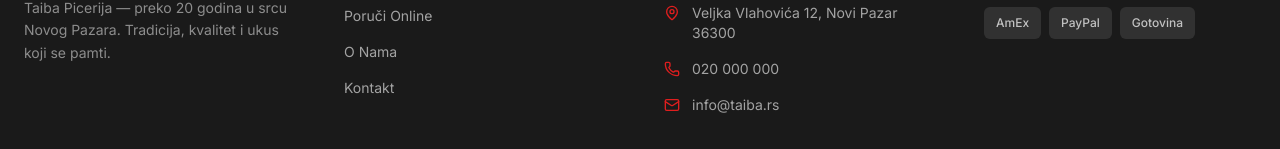
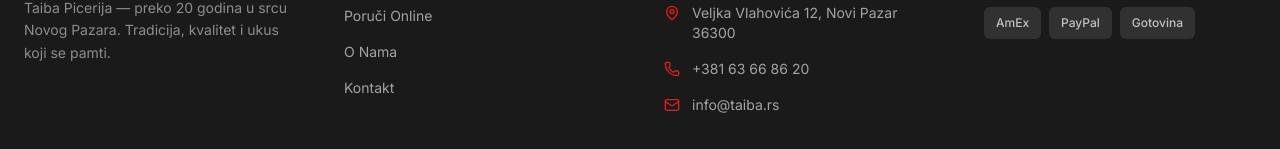
Before and after one commit to luckybbbbbb/taiba-picerija, a Next.js app: page / in a window 1280 px wide. Shown: the part 4051-4200 px from the top of the page. Built offline with nearby package versions, Linux system fonts and the light colour scheme; a web font is replaced by a local one.

Commit message:
Ažuriran broj telefona svuda: +381 63 66 86 20

```diff
--- a/components/footer.tsx
+++ b/components/footer.tsx
@@ -77,8 +77,8 @@ export function Footer() {
               </li>
               <li className="flex items-start gap-3">
                 <Phone className="w-4 h-4 text-taiba-red flex-shrink-0 mt-0.5" />
-                <a href="tel:+381000000000" className="text-taiba-white/60 text-sm hover:text-taiba-red transition-colors">
-                  {"020 000 000"}
+                <a href="tel:+381636686820" className="text-taiba-white/60 text-sm hover:text-taiba-red transition-colors">
+                  {"+381 63 66 86 20"}
                 </a>
               </li>
               <li className="flex items-start gap-3">
--- a/components/navbar.tsx
+++ b/components/navbar.tsx
@@ -12,7 +12,7 @@ export function Navbar() {
       {/* Top bar with phone */}
       <div className="hidden md:flex items-center justify-between px-6 py-2 border-b border-border text-sm">
         <a
-          href="tel:+381000000000"
+          href="tel:+381636686820"
           className="inline-flex items-center gap-2 bg-taiba-red text-taiba-white px-4 py-1.5 rounded-full text-xs font-semibold hover:bg-taiba-red-dark transition-colors"
         >
           <Phone className="w-3 h-3" />
@@ -69,7 +69,7 @@ export function Navbar() {
         </div>
 
         {/* Mobile phone order */}
-        <a href="tel:+381000000000" aria-label="Pozovi" className="md:hidden text-taiba-white">
+        <a href="tel:+381636686820" aria-label="Pozovi" className="md:hidden text-taiba-white">
           <Phone className="w-5 h-5" />
         </a>
       </nav>
@@ -101,11 +101,11 @@ export function Navbar() {
             </a>
             <hr className="border-border" />
             <a
-              href="tel:+381000000000"
+              href="tel:+381636686820"
               className="inline-flex items-center gap-2 bg-taiba-red text-taiba-white px-4 py-2 rounded-full text-sm font-semibold justify-center hover:bg-taiba-red-dark transition-colors"
             >
               <Phone className="w-4 h-4" />
-              {"Poruči: 020 000 000"}
+              {"Poruči: +381 63 66 86 20"}
             </a>
           </div>
         </div>
```
